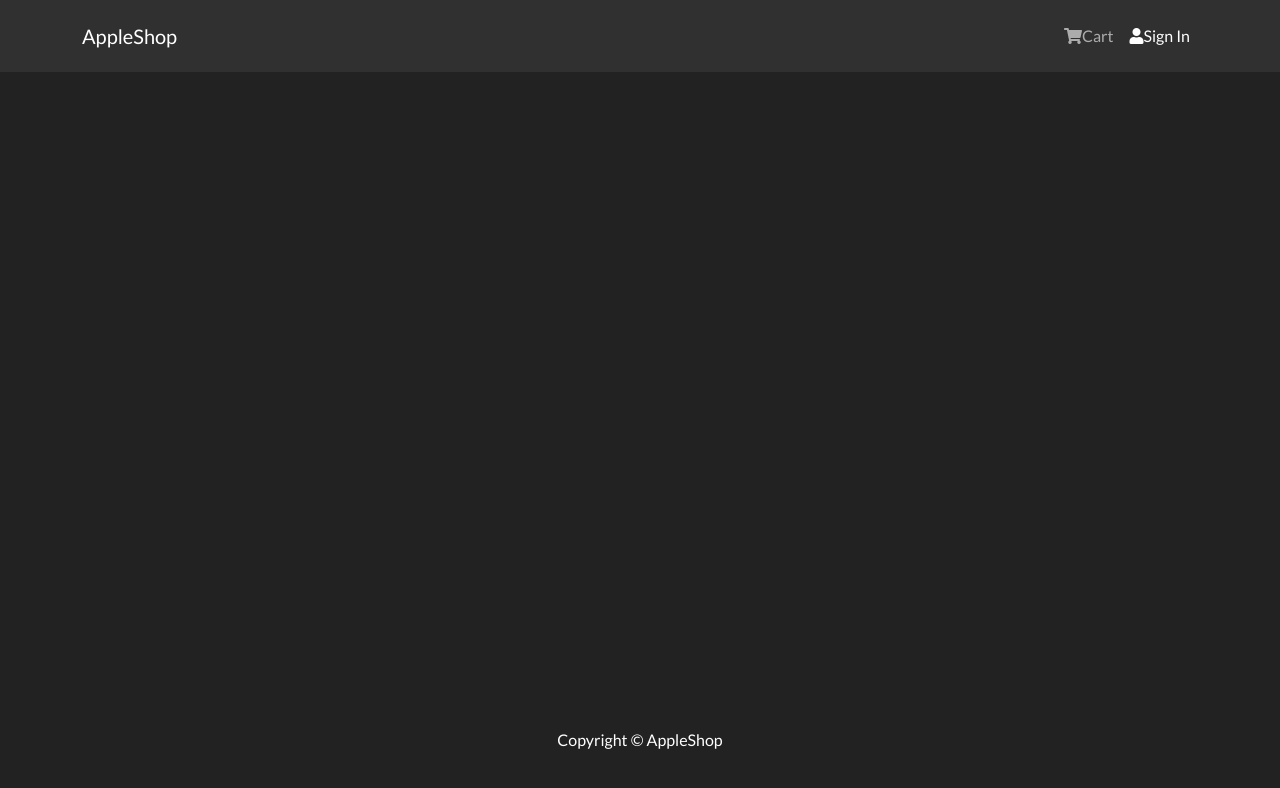
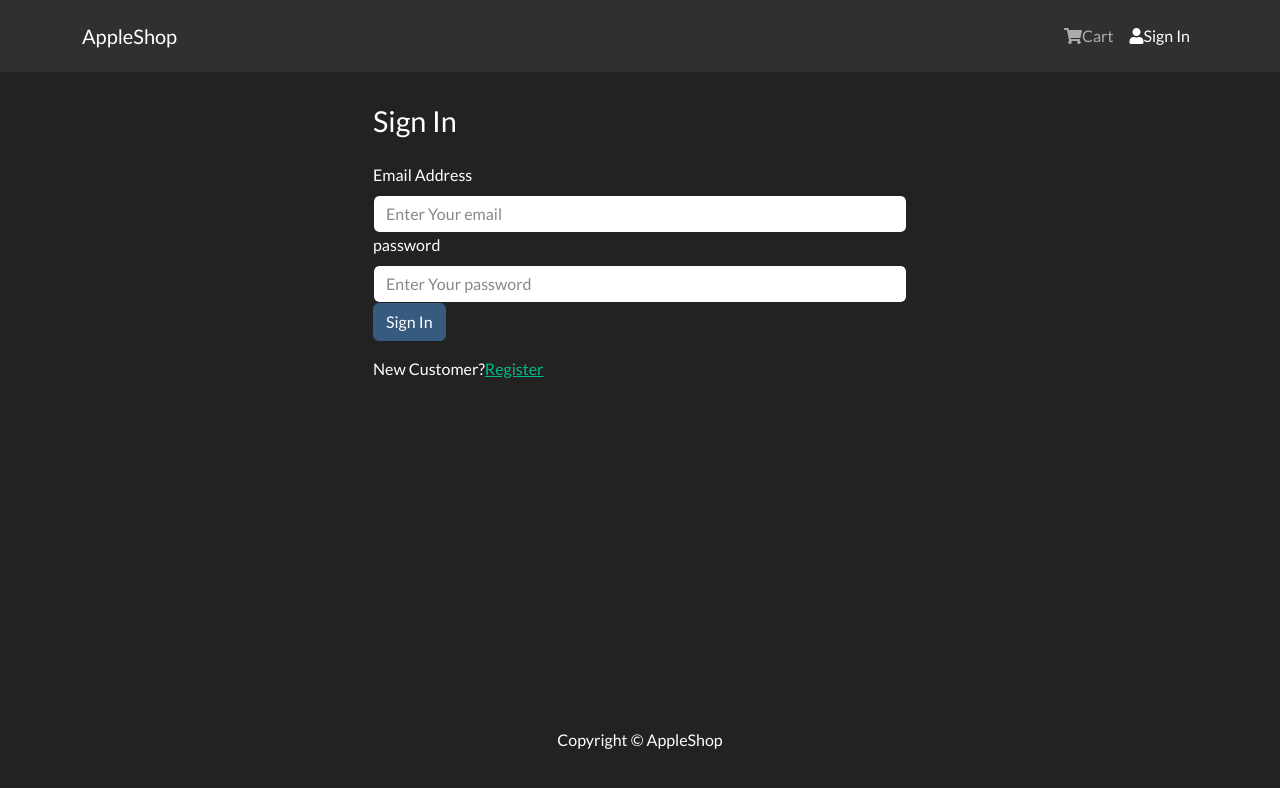
Before and after one commit to dineshraj100/Proshop, a React (Create React App) app in the folder frontend/: page /login in a window 1280 px wide. Shown: the top 788 px of the page. Built offline with nearby package versions, Linux system fonts and the light colour scheme.

Commit message:
login screen is setuped

```diff
--- a/frontend/src/App.js
+++ b/frontend/src/App.js
@@ -6,6 +6,7 @@ import Footer from './components/Footer'
 import HomeScreen from './screens/HomeScreen'
 import ProductScreen from './screens/ProductScreen'
 import CartScreen from './screens/CartScreen'
+import LoginScreen from './screens/LoginScreen'
 const App = () => {
   return (
     <Router>
@@ -13,10 +14,11 @@ const App = () => {
       <main className='py-3'>
         <Container>
           <Routes>
-            <Route path='/' element={<HomeScreen />} />
+            <Route path='/login' element={<LoginScreen />} />
             <Route path='/product/:id' element={<ProductScreen />} />
             <Route path='/cart/:id' element={<CartScreen />} />{' '}
             <Route path='/cart/' element={<CartScreen />} />
+            <Route path='/' element={<HomeScreen />} />
           </Routes>
         </Container>
       </main>
--- /dev/null
+++ b/frontend/src/components/FormContainer.js
@@ -0,0 +1,16 @@
+import React, { Children } from 'react'
+import { Container, Row, Col } from 'react-bootstrap'
+
+const FormContainer = ({ children }) => {
+  return (
+    <Container>
+      <Row className='justify-content-md-center'>
+        <Col xs={12} md={6}>
+          {children}
+        </Col>
+      </Row>
+    </Container>
+  )
+}
+
+export default FormContainer
--- /dev/null
+++ b/frontend/src/screens/LoginScreen.js
@@ -0,0 +1,77 @@
+import React, { useState, useEffect } from 'react'
+import { Link, useLocation, useNavigate } from 'react-router-dom'
+import { Form, Button, Row, Col } from 'react-bootstrap'
+import { useDispatch, useSelector } from 'react-redux'
+import Message from '../components/Message'
+import Loader from '../components/Loader'
+import FormContainer from '../components/FormContainer'
+import { login } from '../actions/userActions'
+
+const LoginScreen = () => {
+  const location = useLocation()
+  const history = useNavigate()
+  const [email, setEmail] = useState('')
+  const [password, setPassword] = useState('')
+
+  const dispatch = useDispatch()
+
+  const userLogin = useSelector((state) => state.userLogin)
+  const { loading, error, userInfo } = userLogin
+
+  const redirect = location.search ? location.search.split('=')[1] : '/'
+
+  useEffect(() => {
+    if (userInfo) {
+      history(redirect)
+    }
+  }, [history, userInfo, redirect])
+
+  const submitHandler = (e) => {
+    e.preventDefault()
+    dispatch(login(email, password))
+  }
+
+  return (
+    <FormContainer>
+      <h1>Sign In</h1>
+      {error && <Message variant='danger'>{error}</Message>}
+      {loading && <Loader />}
+      <Form onSubmit={submitHandler}>
+        <Form.Group controlId='email'>
+          <Form.Label>Email Address</Form.Label>
+          <Form.Control
+            type='email'
+            placeholder='Enter Your email'
+            value={email}
+            onChange={(e) => setEmail(e.target.value)}
+          ></Form.Control>
+        </Form.Group>
+
+        <Form.Group controlId='password'>
+          <Form.Label>password</Form.Label>
+          <Form.Control
+            type='password'
+            placeholder='Enter Your password'
+            value={password}
+            onChange={(e) => setPassword(e.target.value)}
+          ></Form.Control>
+        </Form.Group>
+
+        <Button type='submit' variant='primary'>
+          Sign In
+        </Button>
+      </Form>
+
+      <Row className='py-3'>
+        <Col>
+          New Customer?{''}
+          <Link to={redirect ? `/register?redirect=${redirect}` : '/register'}>
+            Register
+          </Link>
+        </Col>
+      </Row>
+    </FormContainer>
+  )
+}
+
+export default LoginScreen
```
